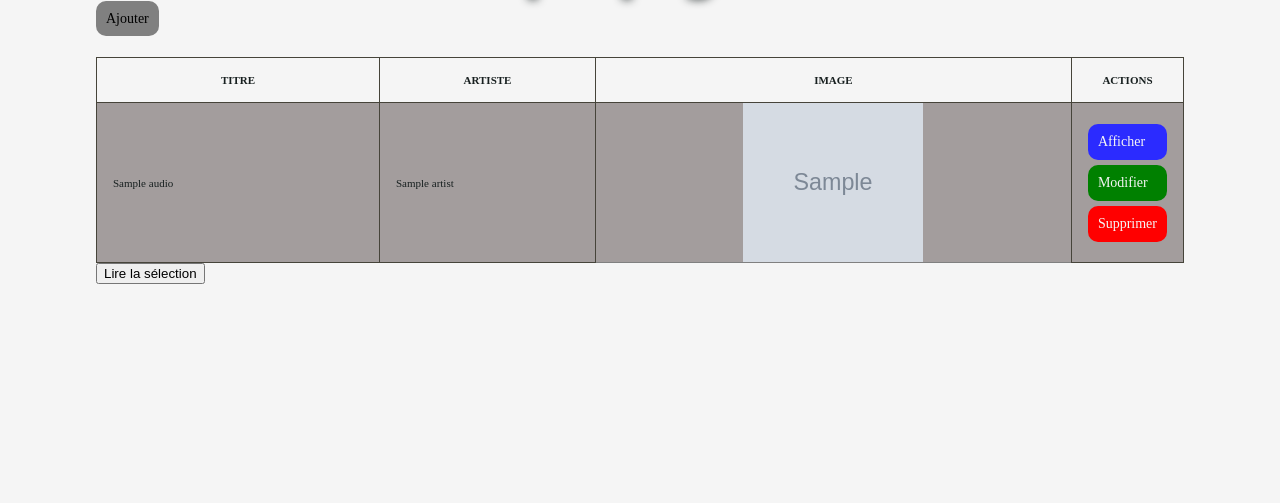
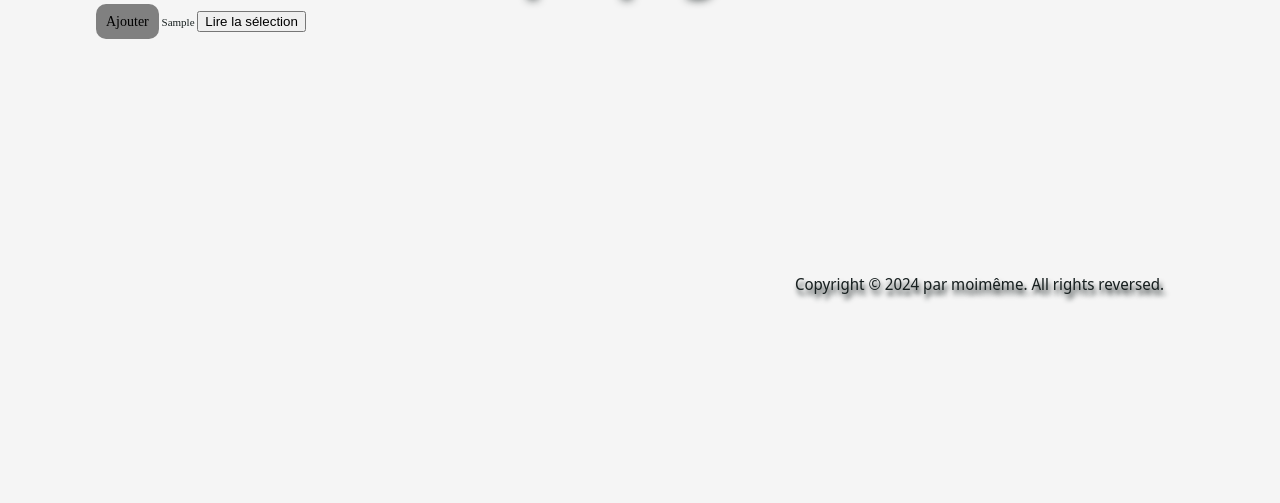
Before and after one commit to janlwy/test, a PHP site: template Views/main/audioList.php in a window 1280 px wide. Shown: the part 77-580 px from the top of the page. Run offline with PHP 8.4, Linux system fonts and the light colour scheme; the template is opened without the code that fills it: most values are stand-ins (such as "Sample title", 1, 10 or a date in 2020); grey boxes marked "Sample" are stand-in pictures.

Commit message:
feat: Create function to generate audio table and update audioList view

```diff
--- a/Views/main/audioList.php
+++ b/Views/main/audioList.php
@@ -1,28 +1,7 @@
 <section>
     <span class="br"></span>
     <a href='index.php?url=audio/insert' class='btnBase gris'>Ajouter</a>
-    <table class='' border=1 style='border-collapse:collapse;' id="audio-table">
-        <tr class='fond-blue'>
-            <th class=''>TITRE</th>
-            <th class=''>ARTISTE</th>
-            <th class=''>IMAGE</th>
-            <th class='actions-column'>ACTIONS</th>
-        </tr>
-        <?php foreach ($audios as $audio): ?>
-            <tr data-id="<?php echo $audio['id']; ?>">
-                <td class='title-column'><?php echo $audio['title']; ?></td>
-                <td class='artist-column'><?php echo $audio['artist']; ?></td>
-                <td class='image-column'><img class='photoAudio' src='Ressources/images/pochettes/<?php echo $audio['image']; ?>' alt='cover'></td>
-                <td class='action-buttons'>
-                    <div class='button-group'>
-                        <a class='btnBase blue' href='index.php?url=audio/show/<?php echo $audio['id']; ?>'>Afficher</a>
-                        <a class='btnBase vert' href='index.php?url=audio/update/<?php echo $audio['id']; ?>'>Modifier</a>
-                        <a class='btnBase rouge' href='index.php?url=audio/delete/<?php echo $audio['id']; ?>'>Supprimer</a>
-                    </div>
-                </td>
-            </tr>
-        <?php endforeach; ?>
-    </table>
+    <?php echo $audioList; ?>
     <script>
         var audios = <?php echo json_encode($audios); ?>;
     </script>
```
Also changed, not shown: Controllers/AudioController.php (+7 -0 lines).
